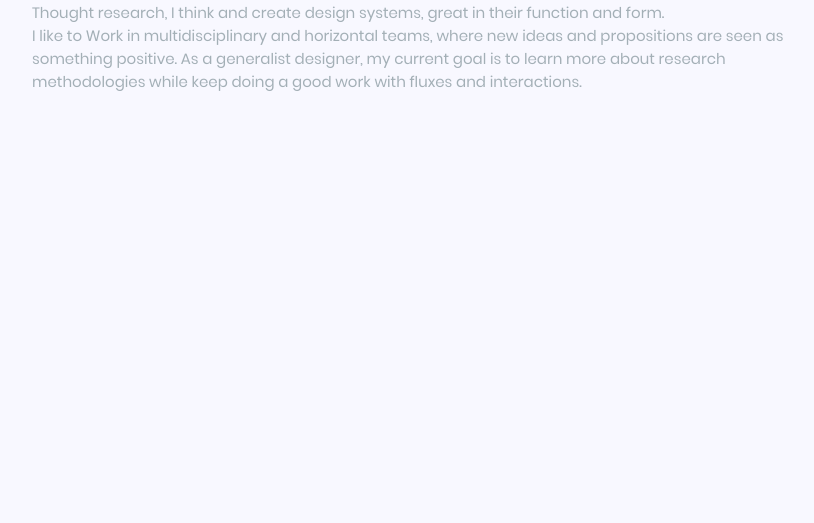
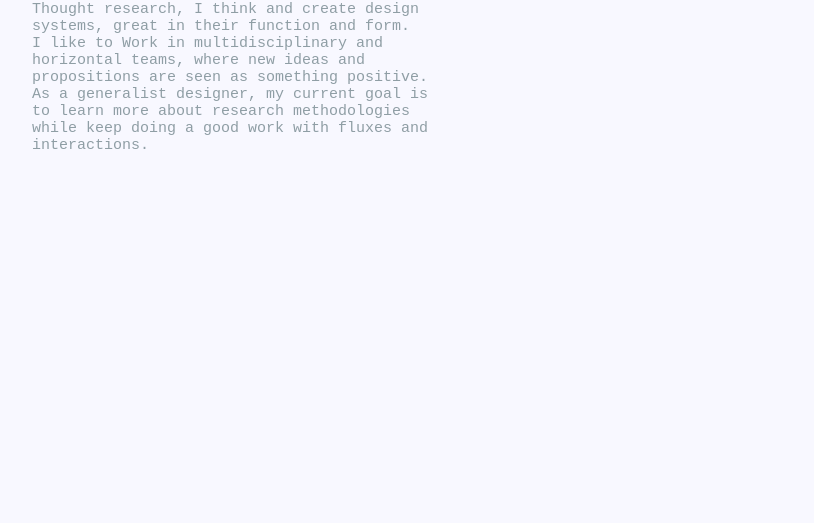
Before and after one commit to gradaelli/portfolio, a plain HTML site: page about.html in a window 1280 px wide. Shown: the part 277-800 px from the top of the page, without its empty margins (224-1038 px from the left). Drawn offline with Linux system fonts and the light colour scheme.

Commit message:
Add files via upload

```diff
--- a/main.css
+++ b/main.css
@@ -73,8 +73,7 @@ h5 {
 
 p {
     color: #8f9ea5;
-    font-family: poppins_medium;
-    opacity: 0.8;
+    font-family: 'Courier New', Courier, monospace;
     font-weight: 100;
     margin-top: 10px;
     font-size: 15px;
@@ -202,6 +201,7 @@ h5 a:hover {
 
 .aboutMe {
     margin-top: 200px;
+    margin-right: 350px;
 }
 
 /*------------- Project View -------------*/
```
